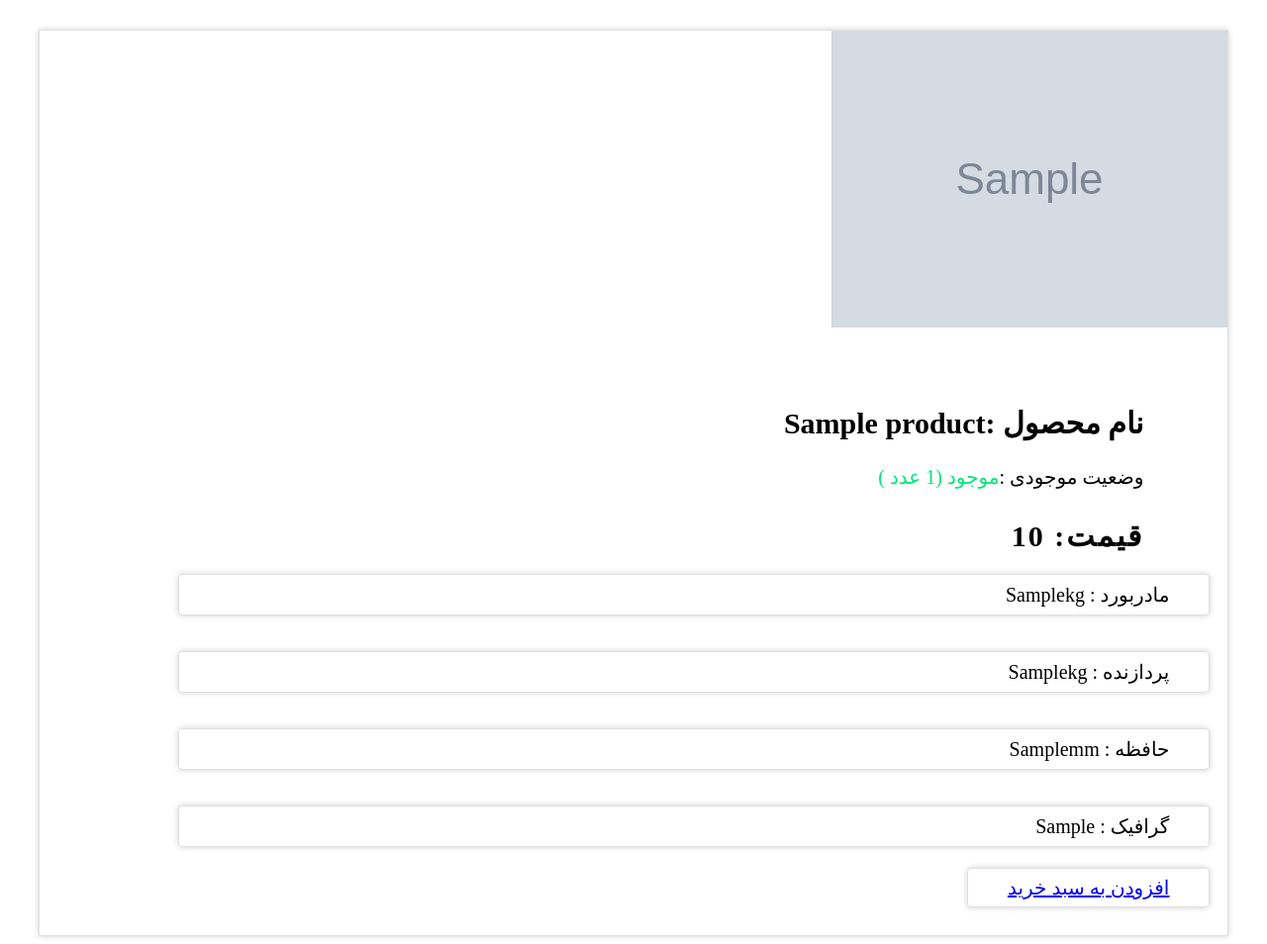
After one commit to f-web14usr/-database-mohajer-, a PHP site: page /productDetail_controler.php?id=1 in a window 1280 px wide. The commit adds this page. Shown: the whole page at 99% size. Run offline with PHP 8.4, Linux system fonts and the light colour scheme; tables that the repository leaves empty or names only in its code hold one stand-in row (values such as "Sample post"); grey boxes marked "Sample" are stand-in pictures.

Commit message:
css files and product detail page added

```diff
--- /dev/null
+++ b/iranshop/css/productDetail.css
@@ -0,0 +1,73 @@
+*{
+    --mainColor:#FFA726;
+      --secendColor:rgb(131, 46, 46);
+      --lightColor:#f3e5f5;
+      --darkColor:#000000;
+      --sucsess:#00E676;
+  }
+.productDetail-container
+{
+    display: grid;
+    background-color: white;
+    width: 95%;
+    grid-template-columns: repeat(auto-fit,minmax(100px,1fr));
+    border: 1px solid black;
+    margin: 8px auto;
+    margin-top: 30px;
+    box-shadow: rgba(0, 0, 0, 0.185) 0px 0px 6px ;
+    border: 1px solid rgba(0, 0, 0, 0.12);
+    direction: rtl;
+    padding-bottom: 18px;
+}
+
+.product-img{
+
+     grid-column: 1/span2;
+    display: inline;
+    overflow: hidden;
+    width:500px;
+    height: 300px;
+    margin-top: 8px;
+
+}
+.p-content{
+    border-radius: 4px;
+      border: 1px solid rgba(0, 0, 0, 0.12);
+    margin: 8px 0px;
+    padding: 8px 40px;
+    width: 80%;
+    box-shadow: rgba(0, 0, 0, 0.185) 0px 0px 6px ;
+    vertical-align: middle;
+}
+.product-head{
+    height: 100px;
+    grid-column: 5/span4;
+   padding: 67px;
+}
+.product-body{
+
+   width: 100%;
+   font-size: 20px;
+    display: grid;
+    grid-template-columns: repeat(1,1fr);
+    row-gap: 20px;
+    grid-column: 1/span5;
+    margin-top: -100px;
+    padding: 18px;
+}
+.available{
+    color: var(--sucsess);
+    font-size:20px;
+    margin-bottom: 8px;
+}
+.aunavailable{
+   color: red;
+    font-size: 20px;
+    margin-bottom: 8px;
+}
+.p-price{
+
+    font-size: 30px;
+    letter-spacing: 2px;
+    color: var( --darkColor);
+}
--- /dev/null
+++ b/iranshop/css/style.css
@@ -0,0 +1,8 @@
+
+
+@import url(datatables.css);
+@import url(productDetail.css);
+:lang(fa){
+    direction: rtl;
+
+}
--- /dev/null
+++ b/iranshop/productDetail.php
@@ -0,0 +1,92 @@
+<!DOCTYPE html>
+<html lang="en">
+<head>
+    <meta charset="UTF-8">
+    <meta http-equiv="X-UA-Compatible" content="IE=edge">
+    <meta name="viewport" content="width=device-width, initial-scale=1.0">
+    <link rel="stylesheet" href="css/style.css">
+
+
+    <title>Document</title>
+</head>
+<body>
+<?php
+
+ echo"
+
+<div class='productDetail-container' >
+
+
+<img   src='images/{$productInfo['p_image']}'  alt='برای این کالا  تصویری موجود نیست'>
+
+<div class='product-body' >
+<div>
+<div class='product-head'>
+<br><br><br>
+
+
+<h2> نام محصول :{$productInfo['p_name']} </h2>
+";
+if( $productInfo['count'] >0)
+{
+    echo "<p> وضعیت موجودی :<span class='available'>موجود ($productInfo[count] عدد )</span></p>  ";
+}
+else
+{
+    echo "<p> موجودی :<span class='unavailable'>ناموجود </span></p>  ";
+}
+echo"
+
+
+<h3 class='p-price'> قیمت: {$productInfo['price']}</h3>
+<br>
+
+</div>
+<br><br><br>
+";
+
+echo"
+</div>
+
+<div>
+
+<p class='p-content'>  مادربورد : {$productInfo['mother_board']}kg </p>
+</div>
+
+
+<div>
+
+<p class='p-content'>  پردازنده : {$productInfo['cpu']}kg </p>
+</div>
+
+
+
+<div>
+
+<p class='p-content'>حافظه : {$productInfo['ram']}mm </p>
+</div>
+
+<div>
+
+<p class='p-content'> گرافیک :  {$productInfo['gpu']}</p>
+</div>
+
+
+<div>
+
+<a href='basketProduct-controler.php?id={$productInfo['id']} ' class='p-content btn btn-sucsses' id='p-detail-button'>
+<i class='fas fa-shopping-cart'></i>
+افزودن به سبد خرید
+
+</a>
+
+</div>
+</div>
+
+
+</div>
+
+
+";
+
+?>
--- /dev/null
+++ b/iranshop/productDetail_controler.php
@@ -0,0 +1,21 @@
+<?php
+session_start();
+include 'db.php';
+$pid=$_GET['id'];
+$sql="SELECT* FROM products  WHERE id= $pid";
+
+$result = $conn->query($sql);
+
+$productInfo=$result ->fetch_array();
+
+
+
+include 'productDetail.php';
+
+
+
+
+
+
+$conn->close();
+?>
```
Also changed, not shown: iranshop/css/datatables.css (added, +59 -0 lines), iranshop/products_list.php (+4 -3 lines).
